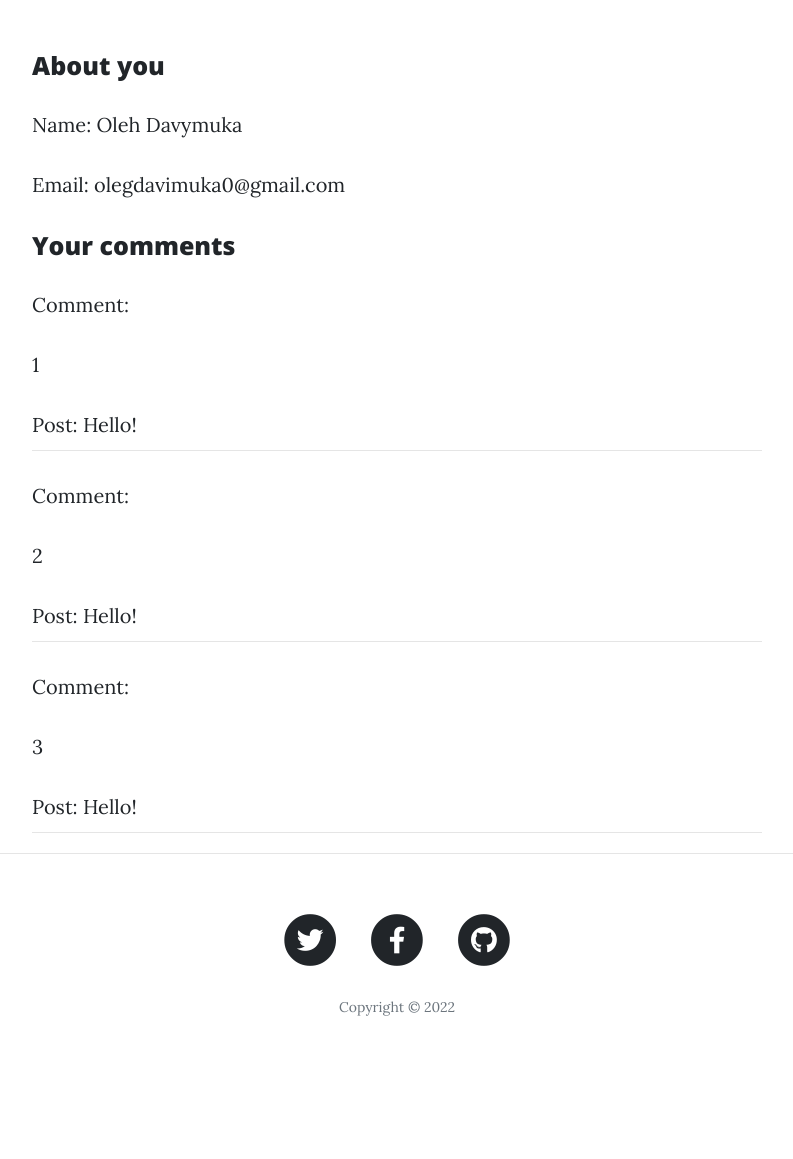
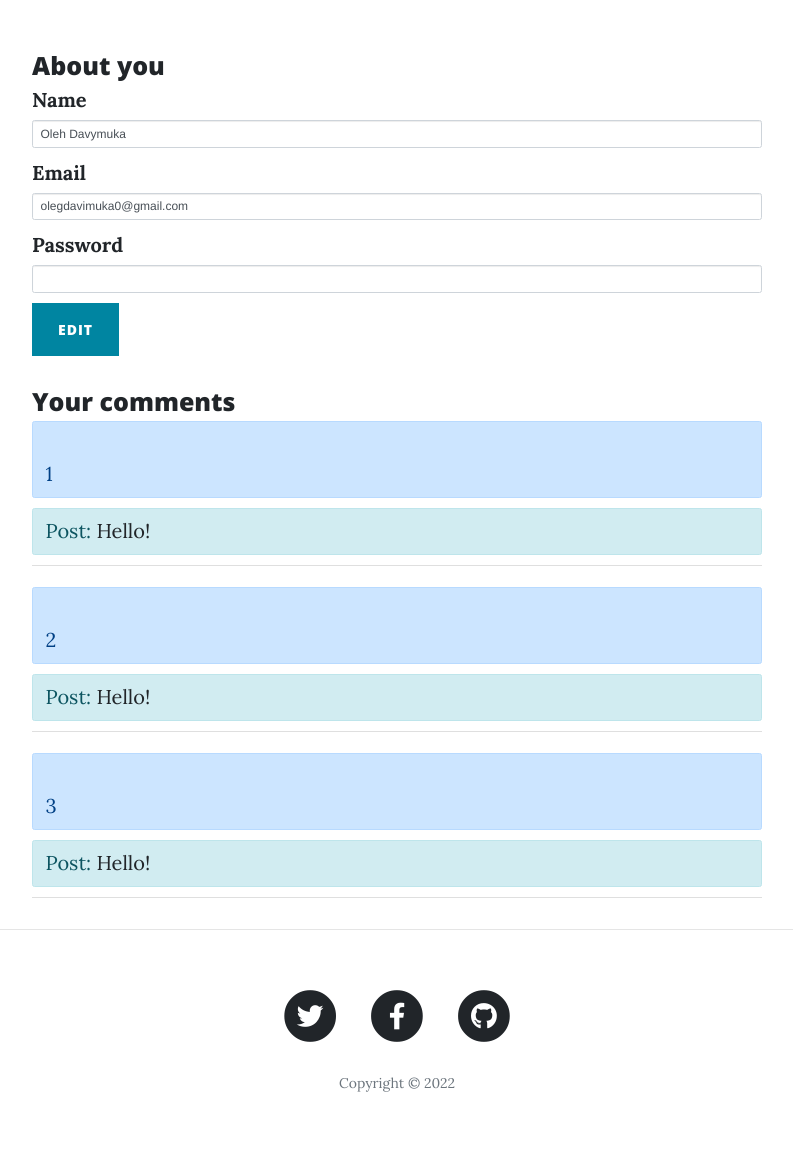
Before and after one commit to olegdavimuka/flask_blog_with_users, a Flask app: page /user-info in a window 1280 px wide. Shown: the part 501-1660 px from the top of the page, without its empty margins (243-1036 px from the left). Before the commit the page ends 1517 px from the top, so only its background shows below. Run offline with Flask 2, Linux system fonts and the light colour scheme; a user stored in the database is signed in; data comes from the database, SQL or seed files in the repository; both versions use the stored data as it was after the commit; some libraries are stand-ins or nearby versions.

Commit message:
Add info editing and comments deleting.

```diff
--- a/forms.py
+++ b/forms.py
@@ -46,3 +46,10 @@ class EmailForm(FlaskForm):
             phonenumbers.parse(phone.data)
         except NumberParseException:
             raise ValidationError('Invalid phone number.')
+
+
+class UserInfoForm(FlaskForm):
+    name = StringField("Name", validators=[DataRequired()])
+    email = EmailField("Email", validators=[DataRequired(), Email()])
+    password = PasswordField("Password", validators=[DataRequired()])
+    submit = SubmitField("Edit")
--- a/main.py
+++ b/main.py
@@ -6,7 +6,7 @@ from email.mime.text import MIMEText
 from functools import wraps
 from io import StringIO
 
-from flask import Flask, render_template, redirect, url_for, flash, abort
+from flask import Flask, render_template, redirect, url_for, flash, abort, request
 from flask_bootstrap import Bootstrap
 from flask_ckeditor import CKEditor
 from flask_gravatar import Gravatar
@@ -16,7 +16,7 @@ from sqlalchemy import ForeignKey
 from sqlalchemy.orm import relationship
 from werkzeug.security import generate_password_hash, check_password_hash
 
-from forms import RegisterForm, LoginForm, CreatePostForm, CommentForm, EmailForm
+from forms import RegisterForm, LoginForm, CreatePostForm, CommentForm, EmailForm, UserInfoForm
 
 FROM_EMAIL = os.environ.get("FROM_EMAIL")
 FROM_EMAIL_PASSWORD = os.environ.get("FROM_EMAIL_PASSWORD")
@@ -284,13 +284,40 @@ def delete_post(post_id):
     return redirect(url_for('get_all_posts'))
 
 
-@app.route("/user-info")
+@app.route("/user-info", methods=["GET", "POST"])
 @login_required
 def user_info():
-    return render_template("user_info.html", current_user=current_user)
+    user_info_form = UserInfoForm(
+        name=current_user.name,
+        email=current_user.email
+    )
+
+    if user_info_form.validate_on_submit():
+        if not check_password_hash(current_user.password, user_info_form.password.data):
+            flash('Password incorrect, please try again.')
+            return redirect(url_for("user_info"))
+            # TODO: How to pass variable via redirect?
+
+        if User.query.filter_by(email=user_info_form.email.data).first():
+            flash("This email already taken, try another.")
+            return redirect(url_for("user_info"))
+
+        current_user.name = user_info_form.name.data
+        current_user.email = user_info_form.email.data
+        db.session.commit()
+        flash('Information successfully changed!')
+
+    return render_template("user_info.html", form=user_info_form, current_user=current_user)
 
 
-# TODO: user info editing, comments editing and deleting.
+@app.route("/<int:post_id>/delete_comment/<int:comment_id>")
+@login_required
+def delete_comment(comment_id, post_id):
+    comment_to_delete = Comment.query.get(comment_id)
+    db.session.delete(comment_to_delete)
+    db.session.commit()
+    return redirect(url_for('show_post', post_id=post_id))
+
 
 if __name__ == "__main__":
     app.run(host='0.0.0.0', port=5000)
--- a/templates/header.html
+++ b/templates/header.html
@@ -68,7 +68,7 @@
 
           {% if current_user.is_authenticated: %}
           <li class="nav-item">
-            <a class="nav-link" href="{{ url_for('user_info') }}">Profile</a>
+            <a class="nav-link" href="{{ url_for('user_info', user_id=current_user.id) }}">Profile</a>
           </li>
           {% endif %}
 
--- a/templates/index.html
+++ b/templates/index.html
@@ -7,9 +7,7 @@
       <div class="row">
         <div class="col-lg-8 col-md-10 mx-auto">
           <div class="site-heading">
-            <!-- TODO: Edit title and subtitle. -->
-            <h1>Register, Login, Comment.</h1>
-            <span class="subheading">Using SQLAlchemy, Flask Authorization and WTForms</span>
+            <h1>The IT Journey</h1>
           </div>
         </div>
       </div>
--- a/templates/user_info.html
+++ b/templates/user_info.html
@@ -1,4 +1,6 @@
 {% extends 'bootstrap/base.html' %}
+{% import "bootstrap/wtf.html" as wtf %}
+
 
 {% block content %}
 {% include "header.html" %}
@@ -23,15 +25,33 @@
       <div class="col-lg-8 col-md-10 mx-auto">
 
         <h1>About you</h1>
-        <p>Name: {{current_user.name}} </p>
-        <p>Email: {{current_user.email}} </p>
+
+        {{ wtf.quick_form(form, novalidate=True, button_map={"submit": "primary"}) }}
+
+          {% with messages = get_flashed_messages() %}
+            {% if messages %}
+              {% for message in messages %}
+                <p class="alert alert-primary">{{ message }}</p>
+              {% endfor %}
+            {% endif %}
+          {% endwith %}
+        <br>
 
         <h1>Your comments</h1>
-        {% for comment in current_user.comments: %}
-          <p>Comment: {{ comment.text|safe }}</p>
-          <a href="{{ url_for('show_post', post_id=comment.parent_post.id) }}">Post: {{ comment.parent_post.title }}</a>
+        <ul class="list-group list-group-flush">
+          {% for comment in current_user.comments: %}
+          <li class="m-0 p-0 list-group-item list-group-item-action">
+            <div class="alert alert-primary" role="alert">
+                {{ comment.text|safe }}
+            </div>
+            <div class="alert alert-info" role="alert">
+              Post: <a class="alert_link" href="{{ url_for('show_post', post_id=comment.parent_post.id) }}">{{ comment.parent_post.title }}</a>
+            </div>
+          </li>
           <hr>
-        {% endfor %}
+          {% endfor %}
+        </ul>
+
 
       </div>
     </div>
```
Also changed, not shown: templates/post.html (+11 -1 lines), blog.db.
